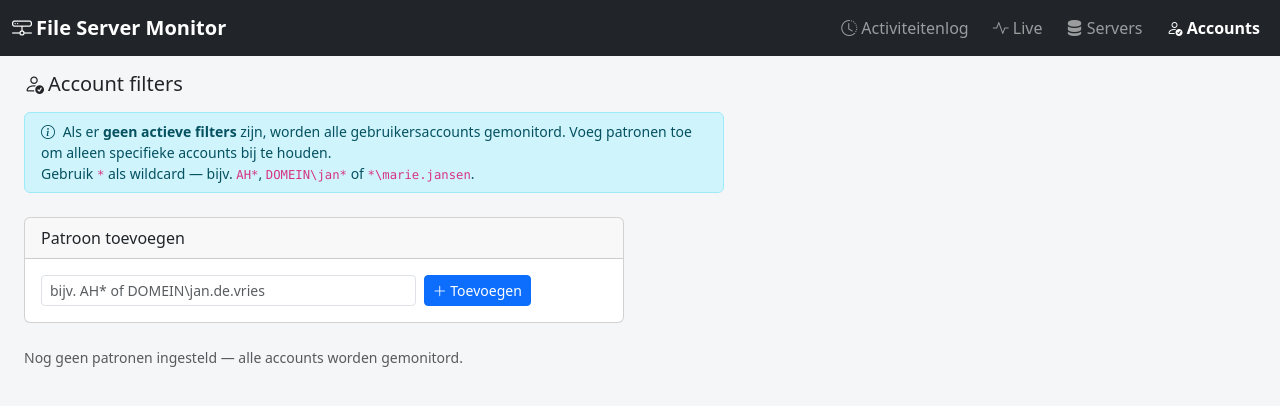
After one commit to voogdwessel-Voogd/fileserver-monitor, a Flask app: page /accounts in a window 1280 px wide. The commit adds this page. Shown: the top 406 px of the page. Run offline with Flask 3, Linux system fonts and the light colour scheme.

Commit message:
Add configurable account filters with wildcard support
- db.py: new AccountFilter model (pattern, is_active)
- monitor.py: apply active patterns via fnmatch on each poll;
  if no patterns configured all non-system accounts are monitored
- app.py: /accounts routes to add, toggle and delete patterns
- templates/accounts.html: management page with usage examples
- templates/base.html: Accounts nav link

Wildcards follow fnmatch rules: * matches any sequence of characters,
e.g. AH*, DOMEIN\jan* or *\marie.jansen. Matching is case-insensitive.

Co-Authored-By: Claude Sonnet 4.6 <noreply@anthropic.com>

```diff
--- a/app.py
+++ b/app.py
@@ -2,7 +2,7 @@ from flask import Flask, render_template, request, redirect, url_for, flash, jso
 from datetime import datetime, timedelta
 
 from config import Config
-from db import db, FileAccess, ServerConfig
+from db import db, FileAccess, ServerConfig, AccountFilter
 from monitor import EventLogMonitor
 
 app = Flask(__name__)
@@ -102,6 +102,42 @@ def delete_server(server_id):
     return redirect(url_for('servers'))
 
 
+@app.route('/accounts')
+def accounts():
+    all_filters = AccountFilter.query.all()
+    return render_template('accounts.html', filters=all_filters)
+
+
+@app.route('/accounts/add', methods=['POST'])
+def add_account_filter():
+    pattern = request.form.get('pattern', '').strip()
+    if not pattern:
+        flash('Patroon is verplicht', 'error')
+        return redirect(url_for('accounts'))
+    db.session.add(AccountFilter(pattern=pattern))
+    db.session.commit()
+    flash(f'Patroon "{pattern}" toegevoegd', 'success')
+    return redirect(url_for('accounts'))
+
+
+@app.route('/accounts/<int:filter_id>/toggle', methods=['POST'])
+def toggle_account_filter(filter_id):
+    f = db.get_or_404(AccountFilter, filter_id)
+    f.is_active = not f.is_active
+    db.session.commit()
+    return redirect(url_for('accounts'))
+
+
+@app.route('/accounts/<int:filter_id>/delete', methods=['POST'])
+def delete_account_filter(filter_id):
+    f = db.get_or_404(AccountFilter, filter_id)
+    pattern = f.pattern
+    db.session.delete(f)
+    db.session.commit()
+    flash(f'Patroon "{pattern}" verwijderd', 'success')
+    return redirect(url_for('accounts'))
+
+
 with app.app_context():
     db.create_all()
     if ServerConfig.query.count() == 0:
--- a/monitor.py
+++ b/monitor.py
@@ -3,6 +3,7 @@ import json
 import threading
 import time
 import logging
+import fnmatch
 from datetime import datetime, timedelta
 
 logger = logging.getLogger(__name__)
@@ -33,6 +34,11 @@ def _parse_action(mask_hex):
     if mask & 0x1:     # ReadData
         return 'read'
     return 'other'
+
+
+def _matches_account(username, patterns):
+    u = username.lower()
+    return any(fnmatch.fnmatch(u, p.lower()) for p in patterns)
 
 
 def _is_noisy(username, obj_name):
@@ -95,7 +101,7 @@ class EventLogMonitor:
             return []
 
     def _poll(self):
-        from db import FileAccess
+        from db import FileAccess, AccountFilter
 
         since = self._last_poll_time
         now = datetime.utcnow()
@@ -111,38 +117,43 @@ class EventLogMonitor:
         if not events:
             return
 
-        new_entries = []
-        for ev in events:
-            user = ev.get('UN') or ''
-            obj = ev.get('ON') or ''
+        with self.app.app_context():
+            patterns = [f.pattern for f in AccountFilter.query.filter_by(is_active=True).all()]
 
-            if _is_noisy(user, obj):
-                continue
+            new_entries = []
+            for ev in events:
+                user = ev.get('UN') or ''
+                obj = ev.get('ON') or ''
 
-            domain = ev.get('DN') or ''
-            username = f'{domain}\\{user}' if domain else user
+                if _is_noisy(user, obj):
+                    continue
 
-            ts_raw = (ev.get('TC') or '')[:19]  # YYYY-MM-DDTHH:MM:SS
-            try:
-                ts = datetime.fromisoformat(ts_raw)
-            except (ValueError, TypeError):
-                ts = now
+                domain = ev.get('DN') or ''
+                username = f'{domain}\\{user}' if domain else user
 
-            new_entries.append(FileAccess(
-                timestamp=ts,
-                server='local',
-                username=username,
-                file_path=obj,
-                process_name=ev.get('PN') or '',
-                action=_parse_action(ev.get('AM') or ''),
-            ))
+                if patterns and not _matches_account(username, patterns):
+                    continue
 
-        if new_entries:
-            with self.app.app_context():
+                ts_raw = (ev.get('TC') or '')[:19]  # YYYY-MM-DDTHH:MM:SS
+                try:
+                    ts = datetime.fromisoformat(ts_raw)
+                except (ValueError, TypeError):
+                    ts = now
+
+                new_entries.append(FileAccess(
+                    timestamp=ts,
+                    server='local',
+                    username=username,
+                    file_path=obj,
+                    process_name=ev.get('PN') or '',
+                    action=_parse_action(ev.get('AM') or ''),
+                ))
+
+            if new_entries:
                 for entry in new_entries:
                     self.db.session.add(entry)
                 self.db.session.commit()
-            logger.info(f'Stored {len(new_entries)} event(s)')
+                logger.info(f'Stored {len(new_entries)} event(s)')
 
     def _cleanup(self):
         from db import FileAccess
--- /dev/null
+++ b/templates/accounts.html
@@ -0,0 +1,72 @@
+{% extends 'base.html' %}
+{% block content %}
+
+<h5 class="mb-3"><i class="bi bi-person-check me-1"></i>Account filters</h5>
+
+<div class="alert alert-info py-2 small mb-4" style="max-width: 700px;">
+    <i class="bi bi-info-circle me-1"></i>
+    Als er <strong>geen actieve filters</strong> zijn, worden alle gebruikersaccounts gemonitord.
+    Voeg patronen toe om alleen specifieke accounts bij te houden.<br>
+    Gebruik <code>*</code> als wildcard &mdash; bijv. <code>AH*</code>, <code>DOMEIN\jan*</code> of <code>*\marie.jansen</code>.
+</div>
+
+<div class="card mb-4" style="max-width: 600px;">
+    <div class="card-header">Patroon toevoegen</div>
+    <div class="card-body">
+        <form method="post" action="{{ url_for('add_account_filter') }}" class="row g-2">
+            <div class="col-md-8">
+                <input type="text" name="pattern" class="form-control form-control-sm"
+                       placeholder="bijv. AH* of DOMEIN\jan.de.vries" required>
+            </div>
+            <div class="col-auto">
+                <button type="submit" class="btn btn-sm btn-primary">
+                    <i class="bi bi-plus-lg"></i> Toevoegen
+                </button>
+            </div>
+        </form>
+    </div>
+</div>
+
+{% if filters %}
+<table class="table table-sm table-hover align-middle" style="max-width: 700px;">
+    <thead class="table-dark">
+        <tr>
+            <th>Patroon</th>
+            <th>Status</th>
+            <th></th>
+        </tr>
+    </thead>
+    <tbody>
+        {% for f in filters %}
+        <tr>
+            <td><code>{{ f.pattern }}</code></td>
+            <td>
+                {% if f.is_active %}
+                    <span class="badge bg-success">Actief</span>
+                {% else %}
+                    <span class="badge bg-secondary">Inactief</span>
+                {% endif %}
+            </td>
+            <td class="text-end">
+                <form method="post" action="{{ url_for('toggle_account_filter', filter_id=f.id) }}" class="d-inline">
+                    <button class="btn btn-sm btn-outline-secondary">
+                        {% if f.is_active %}Deactiveren{% else %}Activeren{% endif %}
+                    </button>
+                </form>
+                <form method="post" action="{{ url_for('delete_account_filter', filter_id=f.id) }}"
+                      class="d-inline"
+                      onsubmit="return confirm('Patroon &quot;{{ f.pattern }}&quot; verwijderen?')">
+                    <button class="btn btn-sm btn-outline-danger">
+                        <i class="bi bi-trash"></i>
+                    </button>
+                </form>
+            </td>
+        </tr>
+        {% endfor %}
+    </tbody>
+</table>
+{% else %}
+<p class="text-muted small">Nog geen patronen ingesteld — alle accounts worden gemonitord.</p>
+{% endif %}
+
+{% endblock %}
--- a/templates/base.html
+++ b/templates/base.html
@@ -24,6 +24,9 @@
                 <a class="nav-link {% if request.endpoint == 'servers' %}active{% endif %}" href="{{ url_for('servers') }}">
                     <i class="bi bi-server"></i> Servers
                 </a>
+                <a class="nav-link {% if request.endpoint == 'accounts' %}active{% endif %}" href="{{ url_for('accounts') }}">
+                    <i class="bi bi-person-check"></i> Accounts
+                </a>
             </div>
         </div>
     </nav>
```
Also changed, not shown: db.py (+9 -0 lines).
